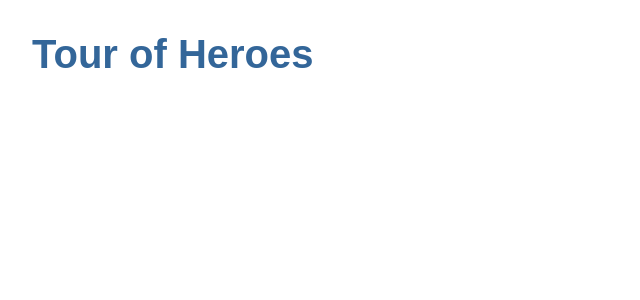
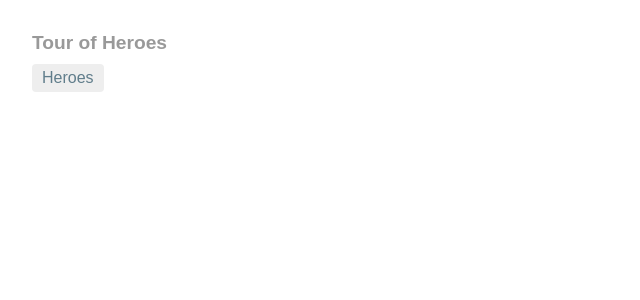
Before and after one commit to jhonscript/angular-tour-of-heroes, an Angular app: page / in a window 1280 px wide. Shown: the top 300 px of the page, without its empty margins (0-640 px from the left). Built offline with nearby package versions, Linux system fonts and the light colour scheme.

Commit message:
Add a navigation link (routerLink)

```diff
--- a/src/app/app.component.css
+++ b/src/app/app.component.css
@@ -0,0 +1,29 @@
+/* AppComponent's private CSS styles */
+h1 {
+  font-size: 1.2em;
+  color: #999;
+  margin-bottom: 0;
+}
+h2 {
+  font-size: 2em;
+  margin-top: 0;
+  padding-top: 0;
+}
+nav a {
+  padding: 5px 10px;
+  text-decoration: none;
+  margin-top: 10px;
+  display: inline-block;
+  background-color: #eee;
+  border-radius: 4px;
+}
+nav a:visited, a:link {
+  color: #607D8B;
+}
+nav a:hover {
+  color: #039be5;
+  background-color: #CFD8DC;
+}
+nav a.active {
+  color: #039be5;
+}
--- a/src/app/app.component.html
+++ b/src/app/app.component.html
@@ -1,3 +1,6 @@
 <h1>{{ title }}</h1>
+<nav>
+  <a routerLink="/heroes">Heroes</a>
+</nav>
 <router-outlet></router-outlet>
 <app-messages></app-messages>
```
